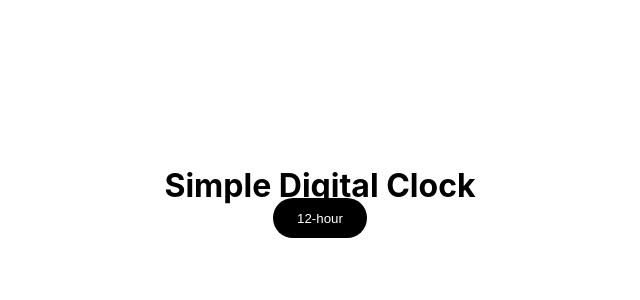
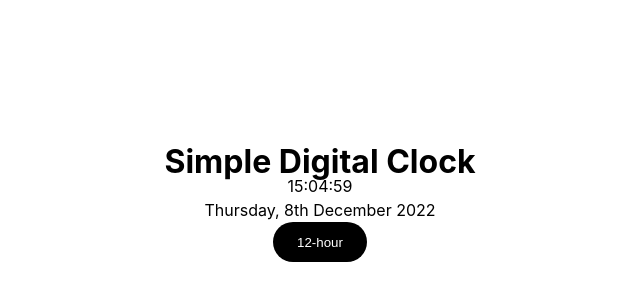
Before and after one commit to seanbuckle/SimpleDigitalClock, a plain HTML site: page index.html in a window 1280 px wide. Shown: the part 194-494 px from the top of the page, without its empty margins (320-960 px from the left). Drawn offline with Linux system fonts and the light colour scheme.

Commit message:
Add defer to script tag

```diff
--- a/index.html
+++ b/index.html
@@ -6,7 +6,7 @@
     <meta name="viewport" content="width=device-width, initial-scale=1.0">
     <title>Simple Digital Clock</title>
     <link rel="stylesheet" href="style.css">
-    <script src="script.js"></script>
+    <script defer src="script.js"></script>
 </head>
 <body>
     <h1>Simple Digital Clock</h1>
```
